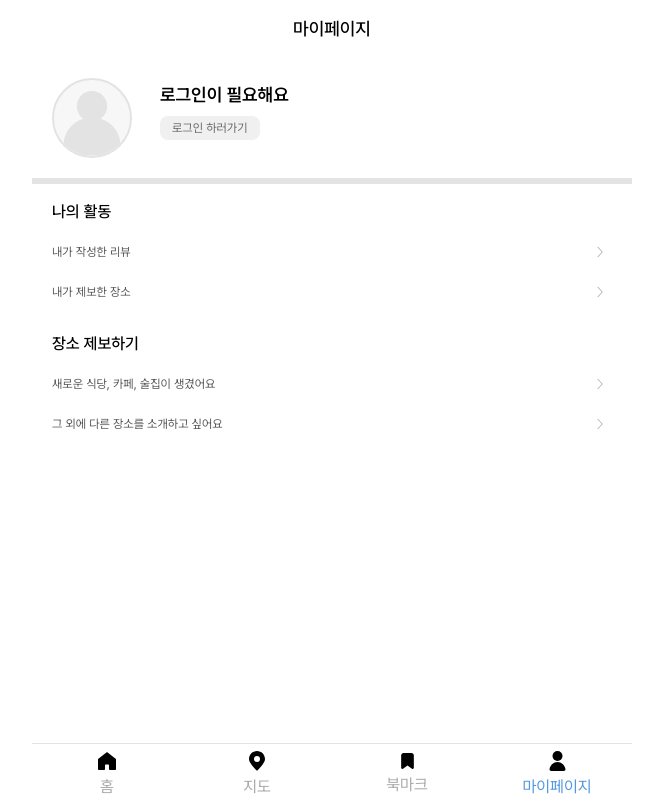
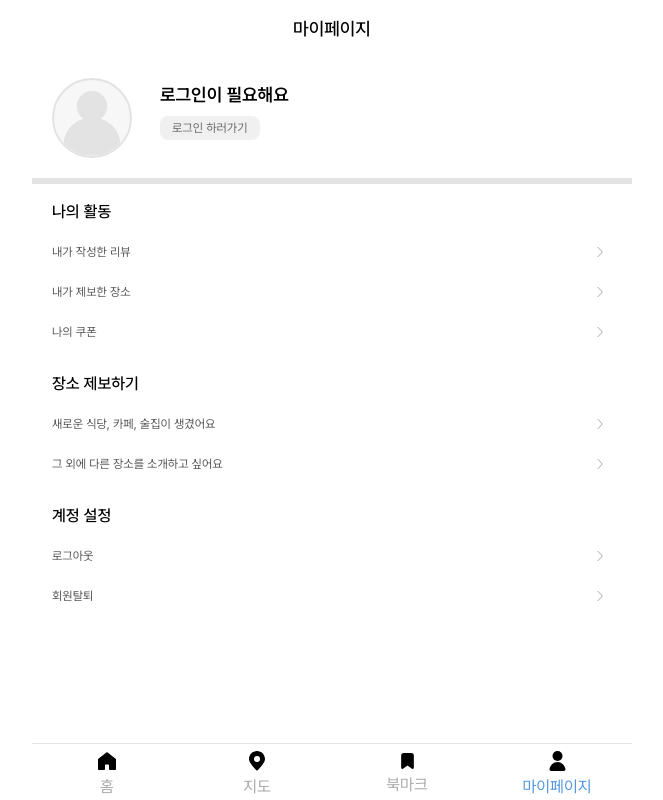
Before and after one commit to project-inhu/inhu-web-frontend, a Next.js app: page /main/mypage in a window 1280 px wide. Shown: the whole page, without its empty margins (308-971 px from the left). Built offline with nearby package versions, Linux system fonts and the light colour scheme.

Commit message:
feat: Implement mypage button event

```diff
--- a/src/page/my/index.tsx
+++ b/src/page/my/index.tsx
@@ -1,7 +1,44 @@
+'use client';
+
 import { MyPageLinkButton } from '@/page/my/components/MyPageLinkButton';
 import { ProfileImg } from '@/shared/components/ProfileImg';
+import { useRouter } from 'next/navigation';
 
 export const MyPage = () => {
+  const router = useRouter();
+
+  const goLoginBtnClickEvent = () => {
+    router.push('/login');
+  };
+
+  const myReviewBtnClickEvent = () => {
+    alert('준비중입니다!');
+  };
+
+  const myReportPlaceBtnClickEvent = () => {
+    alert('준비중입니다!');
+  };
+
+  const myCouponBtnClickEvent = () => {
+    alert('준비중입니다!');
+  };
+
+  const newPlaceBtnClickEvent = () => {
+    alert('준비중입니다!');
+  };
+
+  const introducePlaceBtnClickEvent = () => {
+    alert('준비중입니다!');
+  };
+
+  const logoutBtnClickEvent = () => {
+    alert('준비중입니다.');
+  };
+
+  const withdrawalBtnClickEvent = () => {
+    alert('준비중입니다.');
+  };
+
   return (
     <div>
       <header className="h-[58px] w-full flex items-center justify-center">
@@ -17,7 +54,10 @@ export const MyPage = () => {
               <h2 className="font-semibold text-[18px]">로그인이 필요해요</h2>
             </div>
             <div className="profile-edit-button-area mt-[12px]">
-              <button className="px-[12px] py-[6px] text-[12px] text-secondary-800 rounded-[8px] bg-secondary-100">
+              <button
+                className="px-[12px] py-[6px] text-[12px] text-secondary-800 rounded-[8px] bg-secondary-100"
+                onClick={goLoginBtnClickEvent}
+              >
                 로그인 하러가기
               </button>
             </div>
@@ -28,19 +68,49 @@ export const MyPage = () => {
           <div className="my-activity-area">
             <h3 className="text-[16px] font-medium mb-[12px]">나의 활동</h3>
             <div className="relative w-full h-[40px]">
-              <MyPageLinkButton name="내가 작성한 리뷰" />
+              <MyPageLinkButton
+                name="내가 작성한 리뷰"
+                onClick={myReviewBtnClickEvent}
+              />
             </div>
             <div className="relative w-full h-[40px]">
-              <MyPageLinkButton name="내가 제보한 장소" />
+              <MyPageLinkButton
+                name="내가 제보한 장소"
+                onClick={myReportPlaceBtnClickEvent}
+              />
+            </div>
+            <div className="relative w-full h-[40px]">
+              <MyPageLinkButton
+                name="나의 쿠폰"
+                onClick={myCouponBtnClickEvent}
+              />
             </div>
           </div>
           <div className="info-report-area">
             <h3 className="text-[16px] font-medium mb-[12px]">장소 제보하기</h3>
             <div className="relative w-full h-[40px]">
-              <MyPageLinkButton name="새로운 식당, 카페, 술집이 생겼어요" />
+              <MyPageLinkButton
+                name="새로운 식당, 카페, 술집이 생겼어요"
+                onClick={newPlaceBtnClickEvent}
+              />
             </div>
             <div className="relative w-full h-[40px]">
-              <MyPageLinkButton name="그 외에 다른 장소를 소개하고 싶어요" />
+              <MyPageLinkButton
+                name="그 외에 다른 장소를 소개하고 싶어요"
+                onClick={introducePlaceBtnClickEvent}
+              />
+            </div>
+          </div>
+          <div className="account-setup-area">
+            <h3 className="text-[16px] font-medium mb-[12px]">계정 설정</h3>
+            <div className="relative w-full h-[40px]">
+              <MyPageLinkButton name="로그아웃" onClick={logoutBtnClickEvent} />
+            </div>
+            <div className="relative w-full h-[40px]">
+              <MyPageLinkButton
+                name="회원탈퇴"
+                onClick={withdrawalBtnClickEvent}
+              />
             </div>
           </div>
         </div>
```
